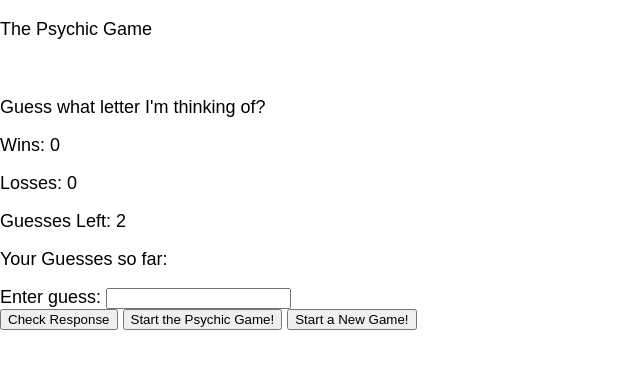
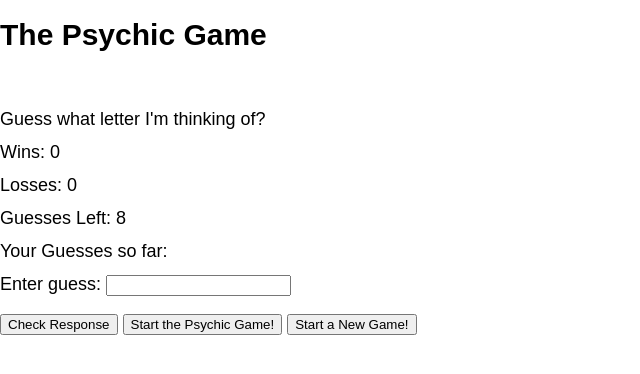
Before and after one commit to KC0NUG/Psychic, a plain HTML site: page index.html in a window 1280 px wide. Both pictures are taken after a click on the button "Check Response". Shown: the whole page, without its empty margins (0-640 px from the left). Drawn offline with nearby package versions, Linux system fonts and the light colour scheme.

Commit message:
Ok, but I have questions for TA's

```diff
--- a/assets/css/style.css
+++ b/assets/css/style.css
@@ -8,12 +8,14 @@ body {
   font-family: "Arial", "Helvetica Neue", Helvetica, sans-serif;
   font-size: 18px;
   width: 100%;
-  /*background: #ffffff;*/
+  color: black;
 }
 
 
 h1 {
   color: black;
+  font-size: 30px;
+  font-weight: bold;
 }
 
 
@@ -29,42 +31,25 @@ h1 {
 
 #wins{
   	float: top;
-    margin-top: 20px;
-}
-
-#numberOfWins{
-	/*float: left;
-	margin-left: 20px;*/
+    margin-top: 15px;
 }
 
 #losses{
   float: top;
-  margin-top: 20px;
+  margin-top: 15px;
 }
 
 #guessleft{
   float: top;
-  margin-top: 20px;
+  margin-top: 15px;
 }
 
 #yourguesses{
   float: top;
-  margin-top: 20px;
+  margin-top: 15px;
 }
 
 #getchoice{
   float: top;
-  margin-top: 20px;
+  margin-top: 15px;
 }
-
-/*#checkrsp{
-  clear: top;
-  float: left;
-  margin-left: 20px;
-}
-
-#btn1{
-  clear: left;
-  float: top;
-  margin-top: 20px;
-}*/
--- a/game.js
+++ b/game.js
@@ -1,5 +1,5 @@
 
-var guessLimit = 3;
+var guessLimit = 9;
 var totalWins = 0;
 var totalGuesses = 0;
 var totalLosses = 0;
@@ -67,7 +67,7 @@ function UpdateGuessesLeft(){
 	totalGuessesLeft--;
 	document.getElementById("numberOfGuessesLeft").innerHTML = Number(totalGuessesLeft);
 	if (totalGuessesLeft<=0){
-		alert("Sorry, You Lost");
+		//alert("Sorry, You Lost");
 		//Update losses
 		totalLosses++;
 		displayLossesChange(totalLosses);
@@ -89,7 +89,7 @@ function getRandomLetter() {
     displayListOfLetters(currentAlphabet);
  	currentLetter = Math.floor(Math.random() * 25);
  	//alert("Current Letter: " + currentLetter);
- 	alert("Letter for player to pick: " + currentAlphabet[currentLetter]);
+ 	//alert("Letter for player to pick: " + currentAlphabet[currentLetter]);
 }
 
 
@@ -137,8 +137,6 @@ function startNewGame() {
 }
 
 
-
-
 function checkResponse(){
 	// check if game has started if not start it
 	if (gameHasStarted === false){
@@ -152,7 +150,7 @@ function checkResponse(){
 	// Check if players choice = computers choice
 	if (x.value===currentAlphabet[currentLetter]) {
 		// Winner
-		alert("winner");
+		//alert("winner");
 		UpDateTotalWins();
 		startNewGame();
 
@@ -164,23 +162,18 @@ function checkResponse(){
 			var goodval = currentAlphabet.includes(x.value);
 
 			if (goodval===true){
-
+				//check for empty list of bad guesses
 				if (listofGuesses.length===0){
 				 	listofGuesses = x.value;
 				 	UpdateGuessesLeft();
-				  } else {
+				  } else {	//have 1 or more bad guesses check if choice already in bad choices
 				  		var choiceAlreadyChoosen = listofGuesses.includes(x.value);
 				  		if (choiceAlreadyChoosen===false){
 				  			var tmp = listofGuesses.concat(x.value);
 				  			listofGuesses = tmp;
-				 			// alert(tmp.length);
 				 			UpdateGuessesLeft();
 				 			}
 				 		}
-				// Update your guesses sofar
-				//if listofGuess is empty add element
-				//eles  if not choosen before add
-				// Update Guesses Left (if not alooser)
 
 				//display list
 				displayListOfGuesses();
--- a/index.html
+++ b/index.html
@@ -25,14 +25,13 @@
   <p id = "guessletter">Guess what letter I'm thinking of? <span id = "listofletters">  </span></p>
   <p id = "wins">Wins: <span id = "numberOfWins">0</span></p>
   <p id = "losses">Losses: <span id = "numberOfLosses">0</span></p>
-  <p id = "guessleft">Guesses Left: <span id = "numberOfGuessesLeft">0</span></p>
+  <p id = "guessleft">Guesses Left: <span id = "numberOfGuessesLeft">9</span></p>
   <p id = "yourguesses">Your Guesses so far: <span id = "strOfGuesses"> </span></p>
   <p id = "getchoice">Enter guess: <input type="text" id ="Choice"> </p>
+  <br>
   <button id = "checkrsp" onclick="checkResponse()">Check Response</button>
-  <!-- <input type="text" onkeydown="startGame(event)">   -->
   <button id = "btn1" onclick="startTheGame()">Start the Psychic Game!</button>
   <button id = "btn2" onclick="startNewGame()">Start a New Game!</button>
 
-
 </body>
 </html>
```
Also changed, not shown: test.html (added, +17 -0 lines).
